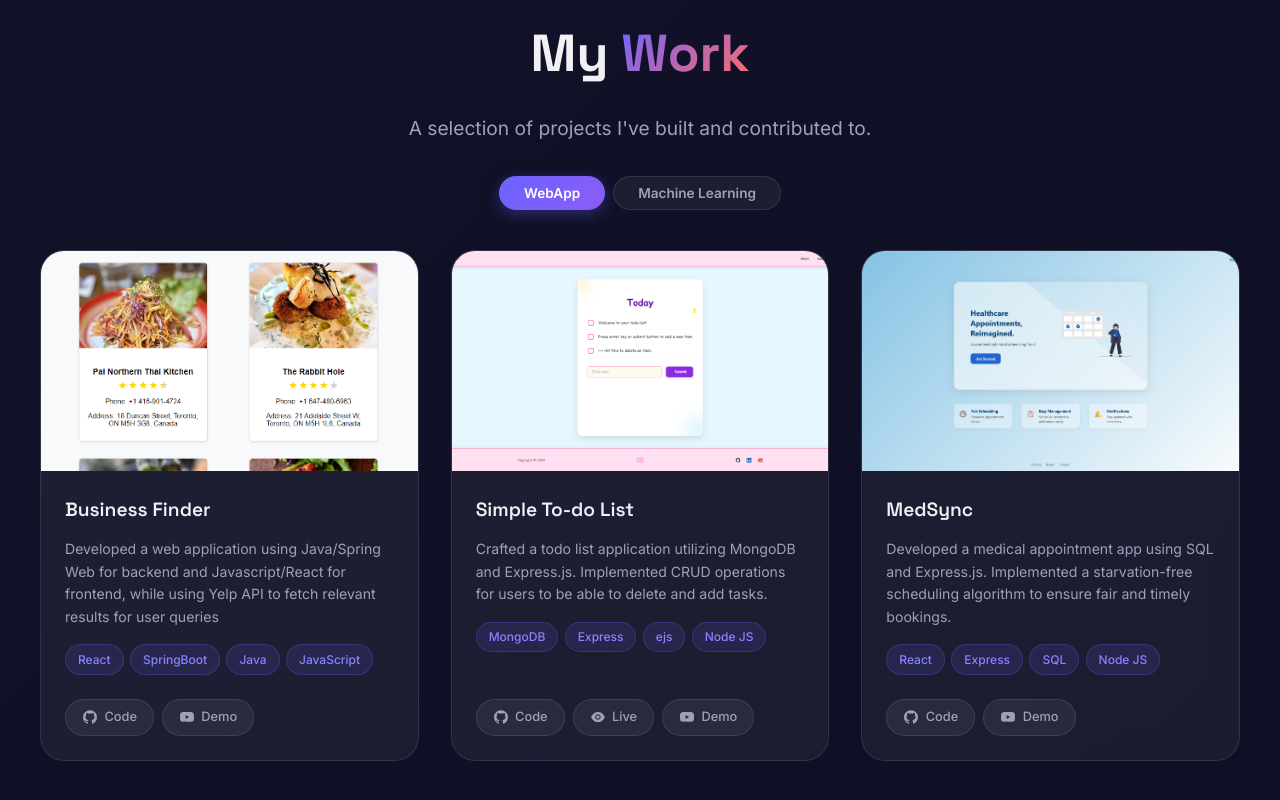
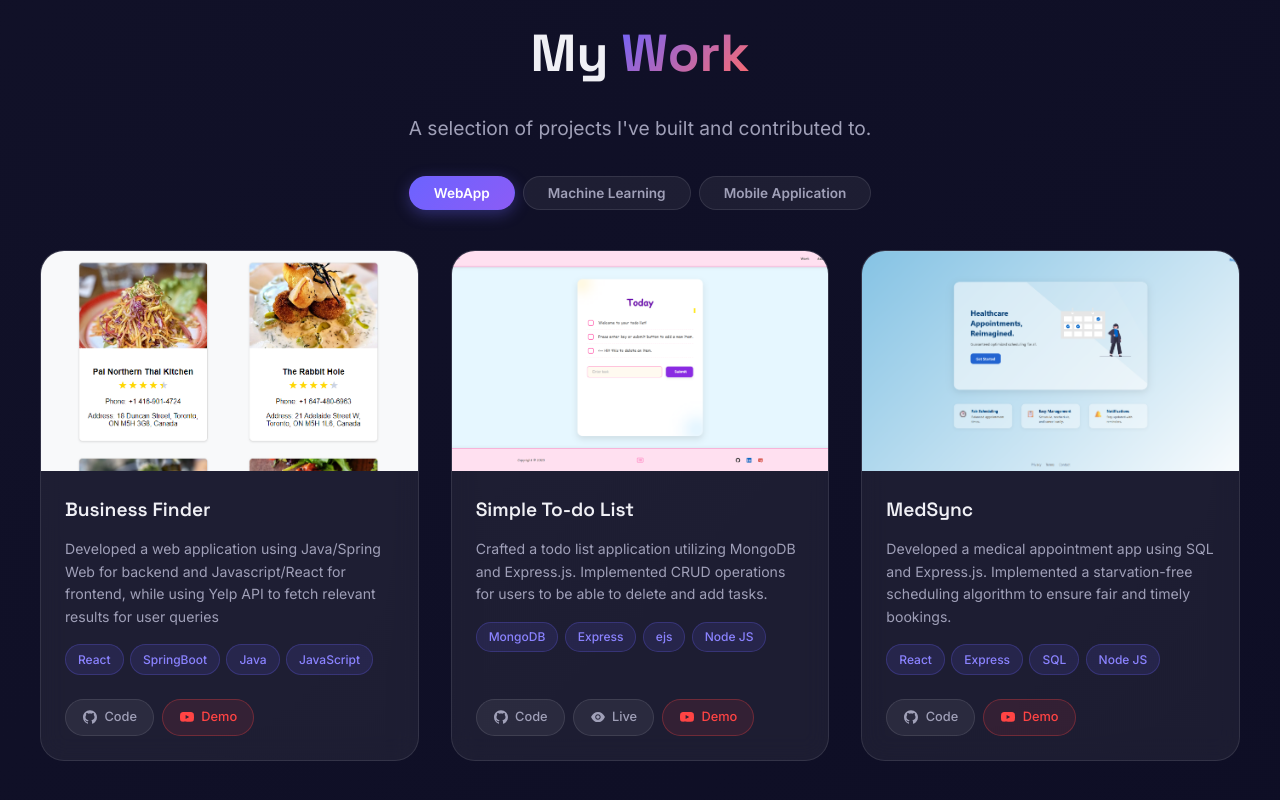
Before and after one commit to mz-pixel/Muhammad-Zamin, a React (Create React App) app: page / in a window 1280 px wide. Shown: the part 1897-2697 px from the top of the page. Built offline with nearby package versions, Linux system fonts and the light colour scheme.

Commit message:
added sharelyst

```diff
--- a/src/constants/image.js
+++ b/src/constants/image.js
@@ -43,8 +43,10 @@ import mongoDB from "../assets/mongoDB.png";
 import express from "../assets/express.svg";
 import bootstrap from "../assets/bootstrap.jpg";
 import medsync from "../assets/medsync.png";
+import sharelyst from "../assets/sharelyst.png";
 
 const images = {
+  sharelyst,
   medsync,
   // simon,
   email,
--- a/src/container/Work/Work.jsx
+++ b/src/container/Work/Work.jsx
@@ -37,7 +37,7 @@ const Work = () => {
 
       {/* Filter pills */}
       <div className="work-section__filters">
-        {["WebApp", "Machine Learning"].map((item) => (
+        {["WebApp", "Machine Learning", "Mobile Application"].map((item) => (
           <button
             key={item}
             onClick={() => handleWorkFilter(item)}
--- a/src/container/Work/Work.scss
+++ b/src/container/Work/Work.scss
@@ -70,7 +70,9 @@
 
   &:hover {
     transform: translateY(-6px);
-    box-shadow: 0 16px 48px rgba(0, 0, 0, 0.4), 0 0 0 1px rgba(108, 99, 255, 0.15);
+    box-shadow:
+      0 16px 48px rgba(0, 0, 0, 0.4),
+      0 0 0 1px rgba(108, 99, 255, 0.15);
 
     .project-card__image {
       transform: scale(1.06);
@@ -198,11 +200,23 @@
     border-color: rgba(108, 99, 255, 0.3);
   }
 
+  // &--youtube {
+  //   &:hover {
+  //     color: #ff4444;
+  //     background: rgba(255, 68, 68, 0.1);
+  //     border-color: rgba(255, 68, 68, 0.3);
+  //   }
+  // }
   &--youtube {
-    &:hover {
+    & {
       color: #ff4444;
       background: rgba(255, 68, 68, 0.1);
       border-color: rgba(255, 68, 68, 0.3);
     }
+    &:hover {
+      color: #ffffff;
+      background: rgba(255, 68, 68, 0.6);
+      border-color: rgba(255, 68, 68, 0.9);
+    }
   }
 }
--- a/src/container/Work/projects.js
+++ b/src/container/Work/projects.js
@@ -47,6 +47,18 @@ let projects = [
     // youtubeLink: "https://www.youtube.com/watch?v=1b2k0d3g4e8",
     format: "Machine Learning",
   },
+  {
+    description:
+      "Developed a bill-splitting mobile application using React Native for frontend and node.js for backend. Used SQList to store user data and implement authentication.",
+    img: images.sharelyst,
+    // projectLink: "https://medsync.onrender.com/",
+    codeLink: "https://github.com/Sharelyst/Sharelyst",
+    tags: ["React Native", "SQLite", "Expo", "TypeScript"],
+    title: "ShareLyst: Bill Splitting App",
+    made: "",
+    youtubeLink: "https://www.youtube.com/watch?v=UxKVCL1k2H4",
+    format: "Mobile Application",
+  },
 ];
 
 export default projects;
```
Also changed, not shown: src/assets/sharelyst.png (added).
